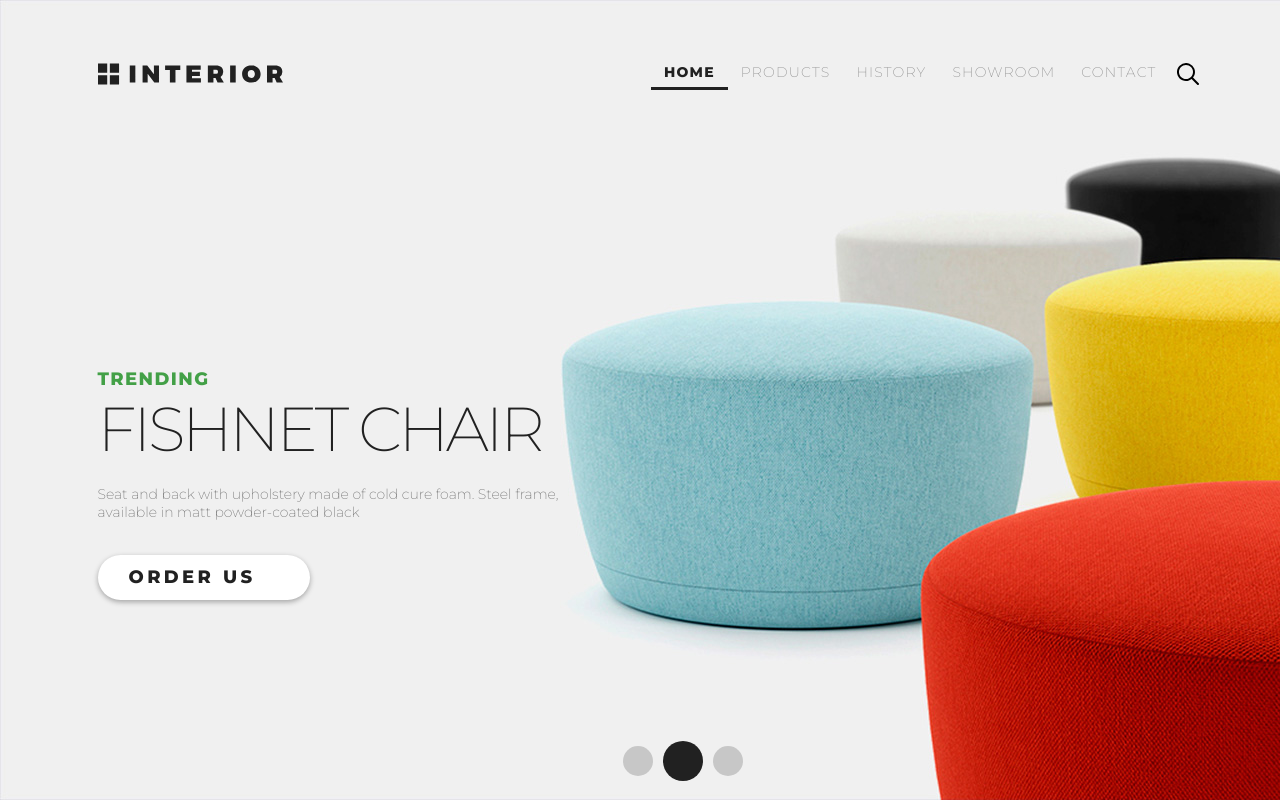
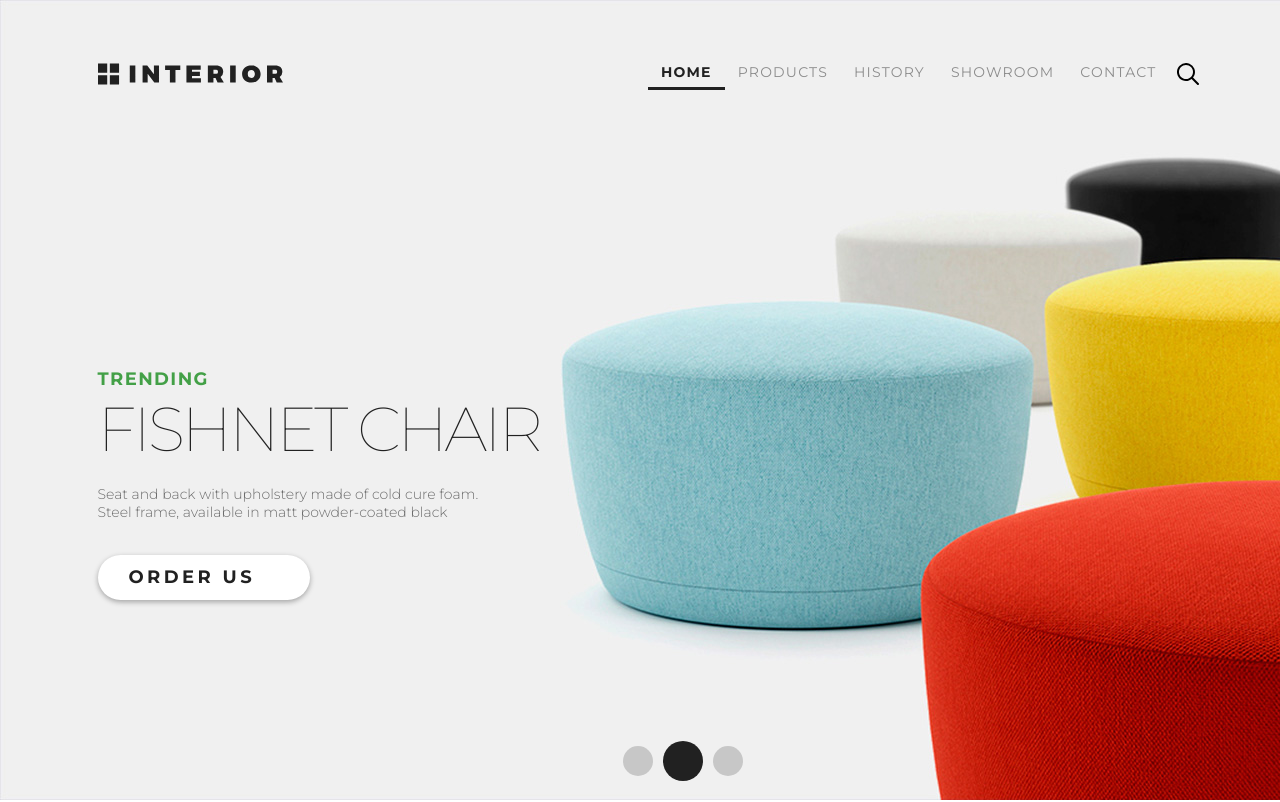
Before and after one commit to Hanna-alex/Hanna-alex-interior_geekbrains, a plain HTML site: page index.html in a window 1280 px wide. Shown: the top 802 px of the page. Drawn offline with Linux system fonts and the light colour scheme.

Commit message:
fixed: font family

```diff
--- a/index.html
+++ b/index.html
@@ -6,7 +6,7 @@
     <meta name="viewport" content="width=device-width, initial-scale=1.0" />
     <link rel="preconnect" href="https://fonts.gstatic.com" />
     <link
-      href="https://fonts.googleapis.com/css2?family=Montserrat:wght@200;800&display=swap"
+      href="https://fonts.googleapis.com/css2?family=Montserrat:wght@100;200;300;400;500;600;700;800&display=swap"
       rel="stylesheet"
     />
     <link rel="stylesheet" href="css/style.css" />
```
